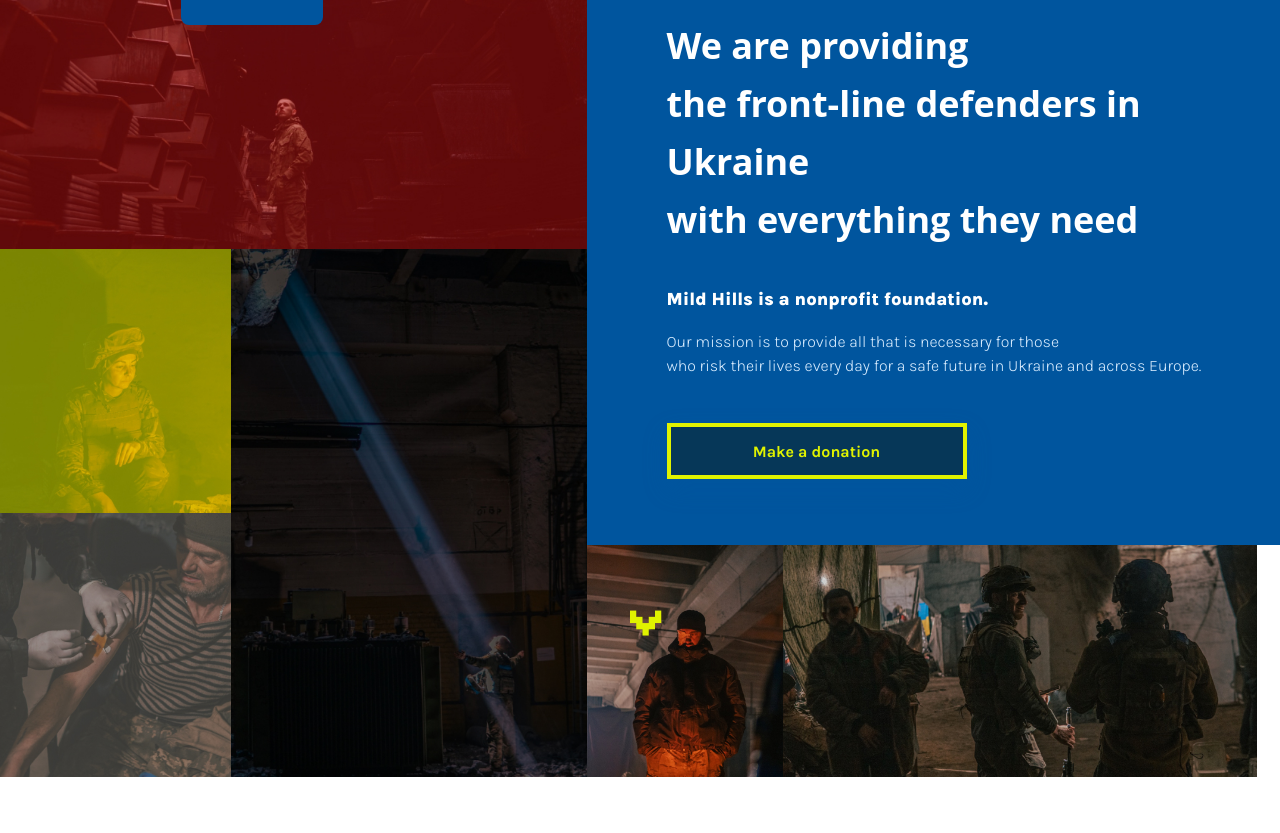
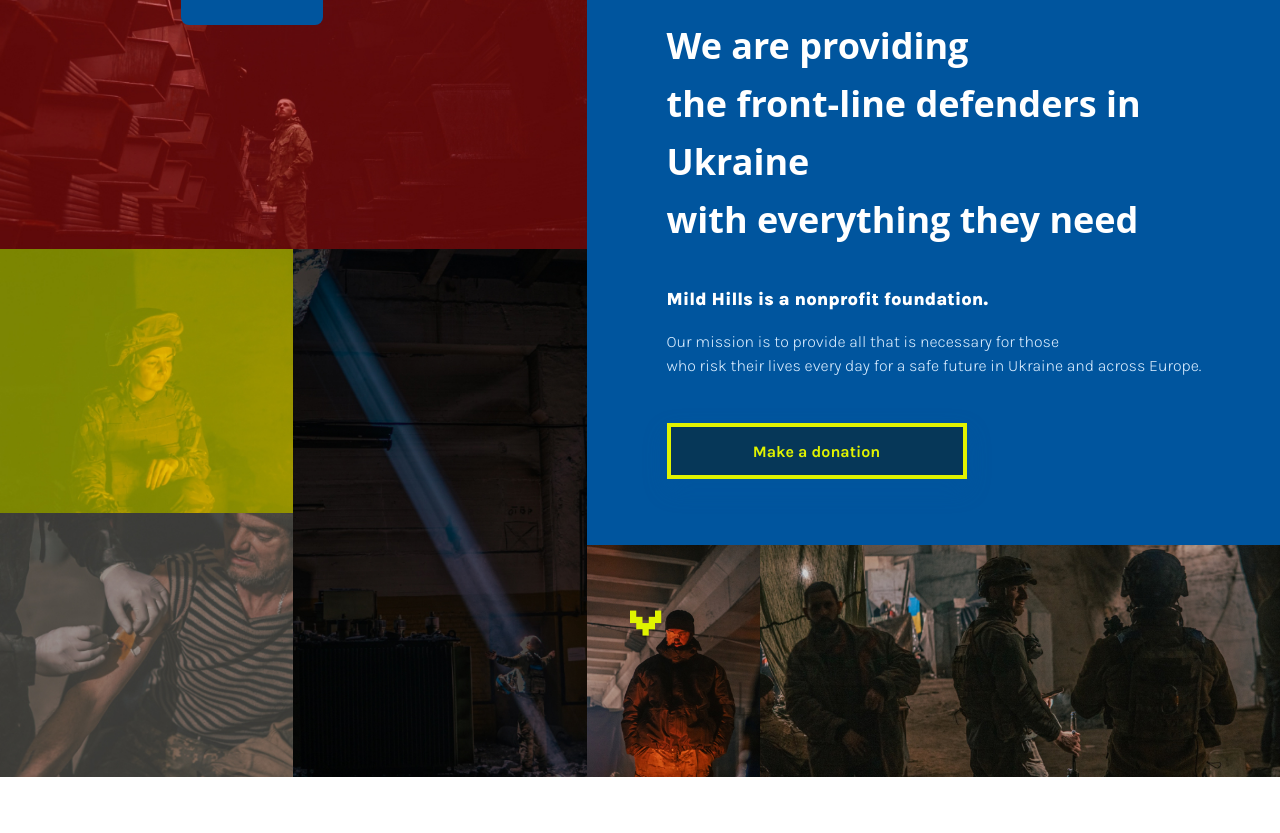
Before and after one commit to viktor-mko/Mild-Hills, a website: page index.html in a window 1280 px wide. Shown: the part 119-952 px from the top of the page. Drawn offline with Linux system fonts and the light colour scheme; files that its build step writes are made by us from their sources; files whose address does not match are found by name; a web font is replaced by a local one.

Commit message:
Fix styles

```diff
--- a/app/scss/style.scss
+++ b/app/scss/style.scss
@@ -243,6 +243,7 @@ header {
     }
   }
   .left-blocks {
+    flex: 0 0 41.4%;
     .info-block {
       .bg-img {
         height: 100%;
@@ -342,6 +343,9 @@ header {
     .bottom-info-block {
       display: flex;
       height: 66%;
+      .left-info-block {
+        flex: 1;
+      }
     }
   }
   .right-blocks {
@@ -377,9 +381,16 @@ header {
     .colorless-block {
       height: 29%;
       display: flex;
+      .right-image {
+        width: 75%;
+      }
+      .left-image {
+        width: 25%;
+      }
       img {
         object-fit: cover;
         height: 100%;
+        width: 100%;
       }
     }
   }
@@ -919,7 +930,7 @@ footer {
     }
   }
   .presentation-block {
-    .right-blocks {
+    .right-blocks, .left-blocks {
       flex: auto;
     }
     .right-blocks .blue-block {
```
Also changed, not shown: dist/style.css, 1 other file.
